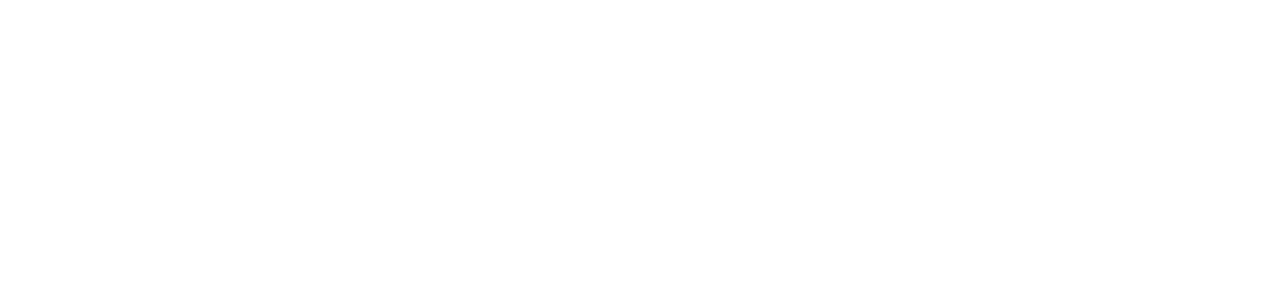
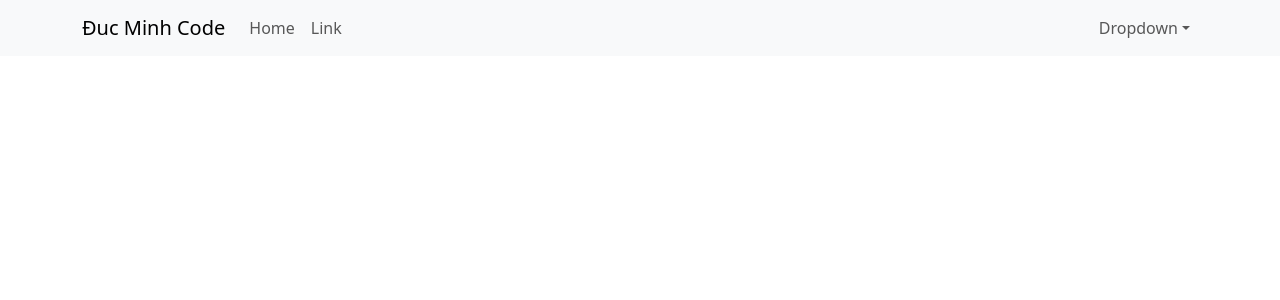
Before and after one commit to minh12200412/Personal-Project, a React (Create React App) app: page / in a window 1280 px wide. Shown: the top 300 px of the page. Built offline with nearby package versions, Linux system fonts and the light colour scheme.

Commit message:
NavBar-Project

```diff
--- a/package.json
+++ b/package.json
@@ -12,8 +12,11 @@
     "react-bootstrap": "^2.10.4",
     "react-bootstrap-icons": "^1.11.4",
     "react-dom": "^18.3.1",
+    "react-redux": "^9.1.2",
     "react-router-dom": "6.24.1",
     "react-scripts": "5.0.1",
+    "redux": "^5.0.1",
+    "redux-thunk": "^3.1.0",
     "sass": "1.77.6",
     "web-vitals": "^2.1.4"
   },
--- a/src/App.js
+++ b/src/App.js
@@ -1,7 +1,12 @@
 import "./App.scss";
+import Header from "./Components/Header/Header";
 
 function App() {
-  return <div className=""></div>;
+  return (
+    <div className="App-container">
+      <Header />
+    </div>
+  );
 }
 
 export default App;
--- /dev/null
+++ b/src/Components/Header/Header.jsx
@@ -0,0 +1,31 @@
+import Container from "react-bootstrap/Container";
+import Nav from "react-bootstrap/Nav";
+import Navbar from "react-bootstrap/Navbar";
+import NavDropdown from "react-bootstrap/NavDropdown";
+
+const Header = () => {
+  return (
+    <Navbar expand="lg" className="bg-body-tertiary">
+      <Container>
+        <Navbar.Brand href="#home">Đuc Minh Code</Navbar.Brand>
+        <Navbar.Toggle aria-controls="basic-navbar-nav" />
+        <Navbar.Collapse id="basic-navbar-nav">
+          <Nav className="me-auto">
+            <Nav.Link href="#home">Home</Nav.Link>
+            <Nav.Link href="#link">Link</Nav.Link>
+          </Nav>
+          <Nav className="">
+            <NavDropdown title="Dropdown" id="basic-nav-dropdown">
+              <NavDropdown.Item href="#action/3.1">Log in</NavDropdown.Item>
+              <NavDropdown.Item href="#action/3.2">Log out</NavDropdown.Item>
+              <NavDropdown.Item href="#action/3.3">Profile</NavDropdown.Item>
+              <NavDropdown.Divider />
+            </NavDropdown>
+          </Nav>
+        </Navbar.Collapse>
+      </Container>
+    </Navbar>
+  );
+};
+
+export default Header;
```
Also changed, not shown: src/index.js (+7 -6 lines), 1 other file (tests, documents, lock files or other folders).
